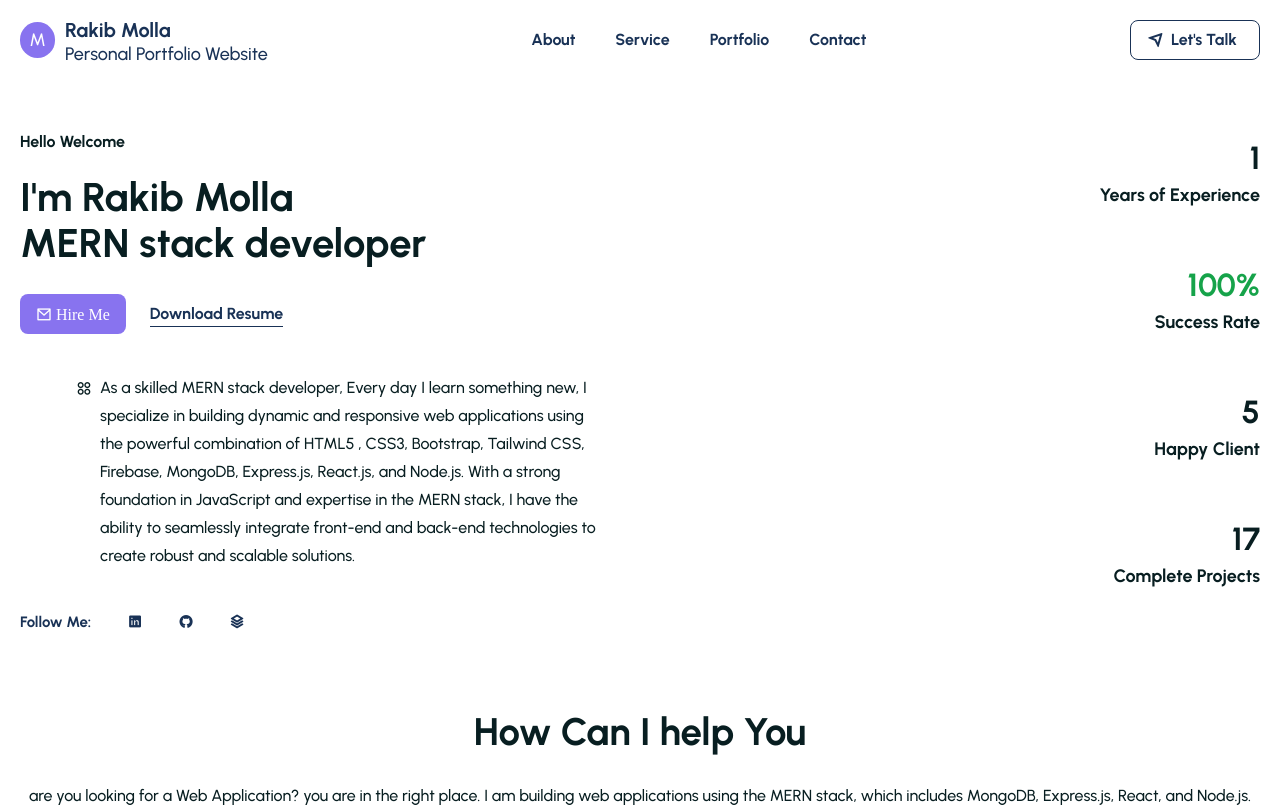
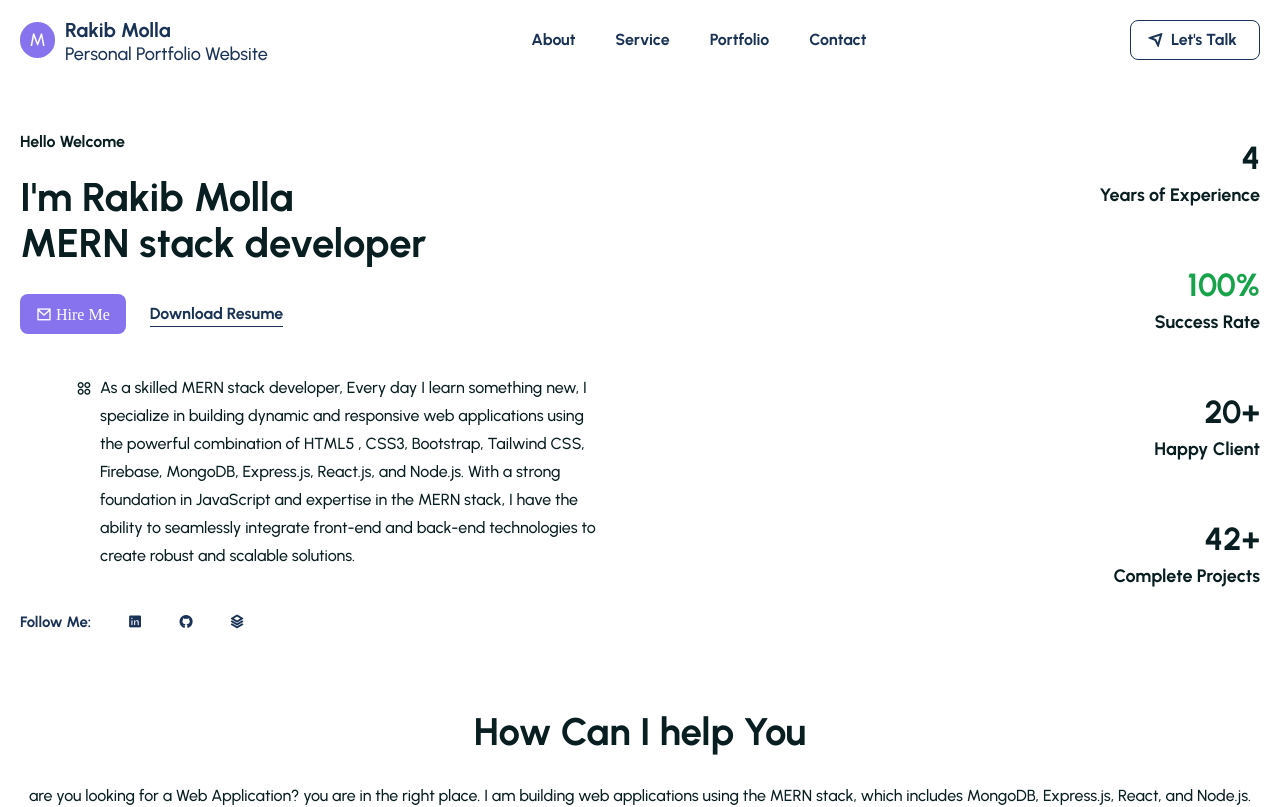
Before and after one commit to Rakib-molla/Portfolio, a React (Vite) app: page / in a window 1280 px wide. Shown: the top 807 px of the page. Built offline with nearby package versions, Linux system fonts and the light colour scheme.

Commit message:
experience add

```diff
--- a/src/components/UI/Hero.jsx
+++ b/src/components/UI/Hero.jsx
@@ -74,7 +74,7 @@ const Hero = () => {
                     <div className='md:basis-1/5 flex  justify-between text-center mt-10 flex-wrap gap-3 md:mt-0 md:flex-col md:justify-end md:text-end'>
                         <div className='mb-10'>
                             <h2 className='text-headingColor font-[700] text-[32px]'>
-                                <CountUp start={0} end={1} duration={2}/>
+                                <CountUp start={0} end={4} duration={2}/>
                             </h2>
                             <h4 className='text-headingColor font-[600] text-[18px]'>Years of Experience </h4>
                         </div>
@@ -88,13 +88,13 @@ const Hero = () => {
                         </div>
                         <div className='mb-10'>
                             <h2 className='text-headingColor font-[700] text-[32px]'>
-                                <CountUp start={0} end={5} duration={2}/>
+                                <CountUp start={0} end={20} duration={2}/>+
                             </h2>
                             <h4 className='text-headingColor font-[600] text-[18px]'> Happy Client  </h4>
                         </div>
                         <div className='mb-10'>
                             <h2 className='text-headingColor font-[700] text-[32px]'>
-                                <CountUp start={0} end={17} duration={2}/>
+                                <CountUp start={0} end={42} duration={2}/>+
                             </h2>
                             <h4 className='text-headingColor font-[600] text-[18px]'> Complete Projects </h4>
                         </div>
```
